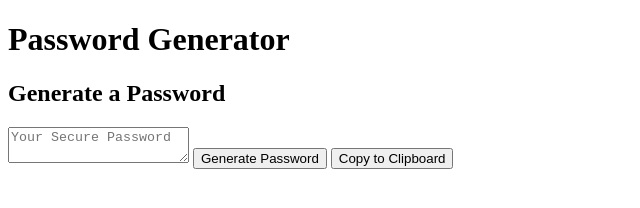
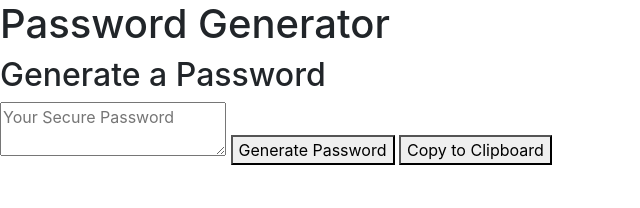
Before and after one commit to ashleyhoang147/Passwordgenerator, a plain HTML site: page index.html in a window 1280 px wide. Shown: the whole page, without its empty margins (0-640 px from the left). Drawn offline with nearby package versions, Linux system fonts and the light colour scheme.

Commit message:
add javascript and link css and javascript to html

```diff
--- a/index.html
+++ b/index.html
@@ -5,7 +5,9 @@
     <meta name="viewport" content="width=device-width, initial-scale=1.0" />
     <meta http-equiv="X-UA-Compatible" content="ie=edge" />
     <title>Password Generator</title>
-  </head>
+    <link rel="stylesheet" href="https://stackpath.bootstrapcdn.com/bootstrap/4.5.0/css/bootstrap.min.css" integrity="sha384-9aIt2nRpC12Uk9gS9baDl411NQApFmC26EwAOH8WgZl5MYYxFfc+NcPb1dKGj7Sk" crossorigin="anonymous">
+    <link rel="stylesheet" href="assets/style.css">
+</head>
   <body>
     <header>
       <h1>Password Generator</h1>
```
Also changed, not shown: assets/script.js (added), assets/style.css (added), 2 other files.
